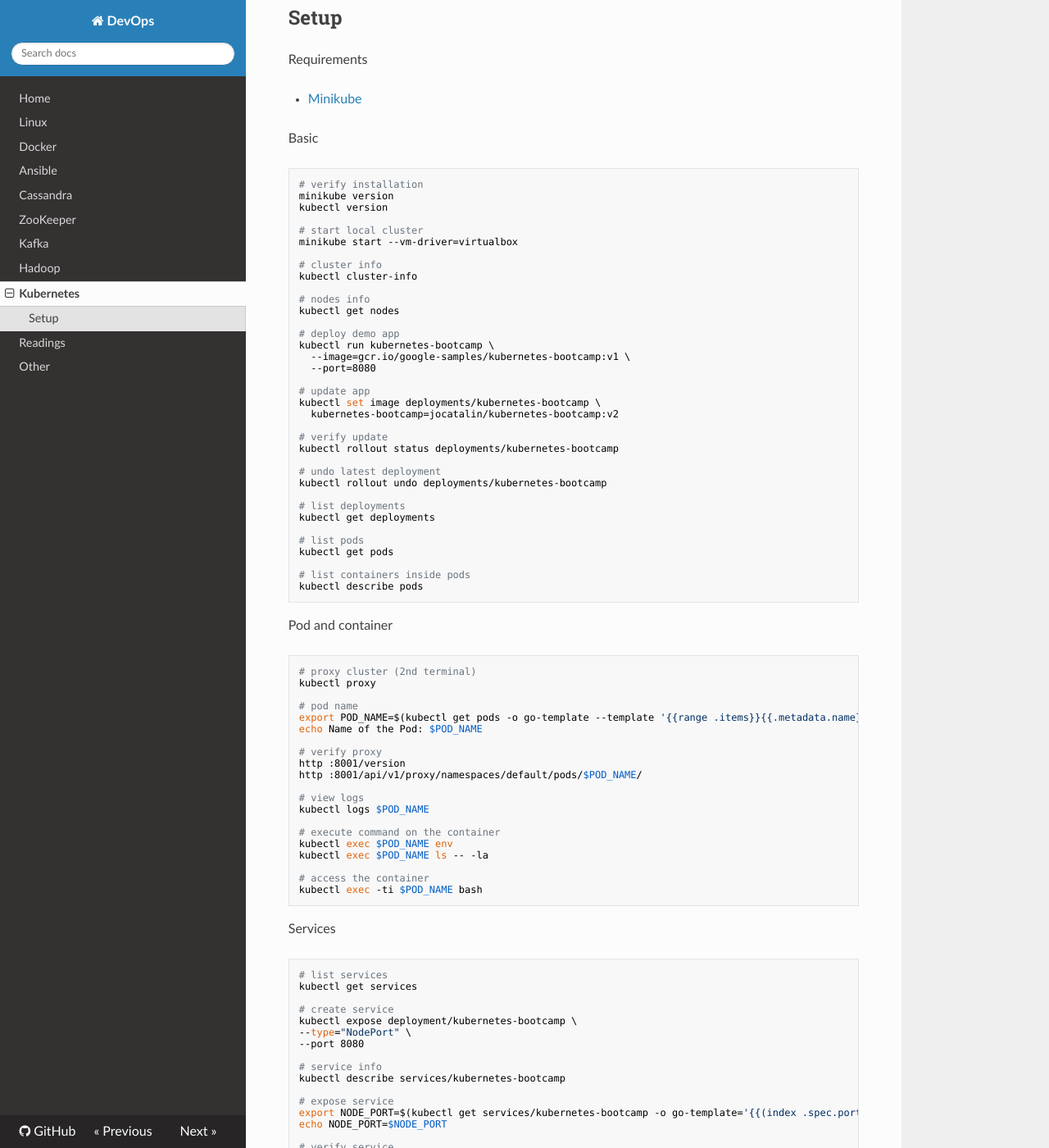
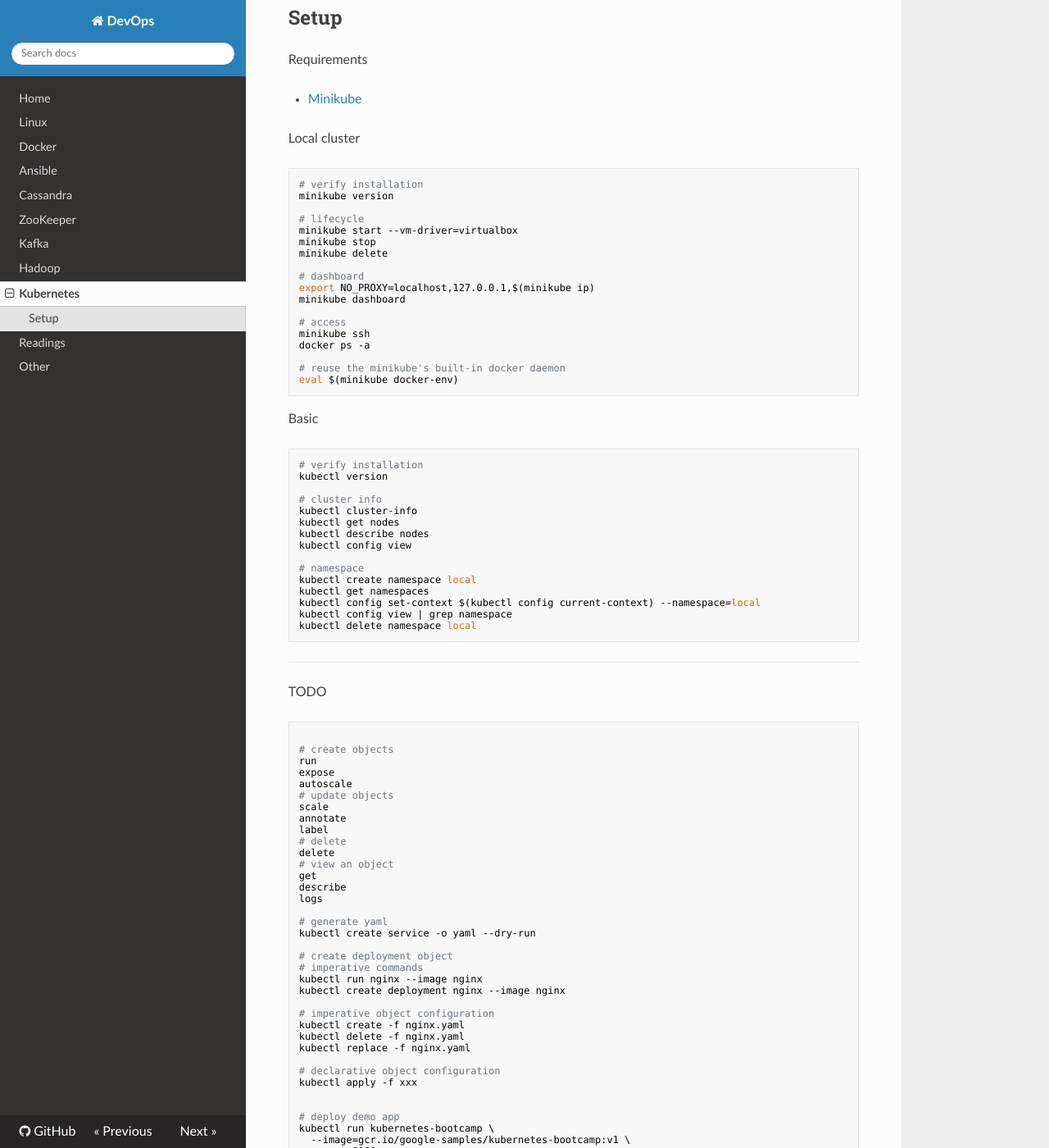
Before and after one commit to niqdev/devops, an MkDocs documentation site: the page built from docs/kubernetes.md, in a window 1280 px wide and 1400 px high, scrolled down 323 px. Shown: the whole window at 82% size. Built offline with MkDocs 1.6.1, drawn with Linux system fonts in a browser that asks for light colours; nearby versions of some CDN libraries; old or Windows-style settings are respelled for this version of MkDocs; some of the changed text lies outside the part shown.

Commit message:
doc: draft kubernetes review

````diff
--- a/docs/kubernetes.md
+++ b/docs/kubernetes.md
@@ -12,20 +12,83 @@ Requirements
 
 * [Minikube](https://github.com/kubernetes/minikube)
 
+Local cluster
+```bash
+# verify installation
+minikube version
+
+# lifecycle
+minikube start --vm-driver=virtualbox
+minikube stop
+minikube delete
+
+# dashboard
+export NO_PROXY=localhost,127.0.0.1,$(minikube ip)
+minikube dashboard
+
+# access
+minikube ssh
+docker ps -a
+
+# reuse the minikube's built-in docker daemon
+eval $(minikube docker-env)
+```
+
 Basic
 ```bash
 # verify installation
-minikube version
 kubectl version
-
-# start local cluster
-minikube start --vm-driver=virtualbox
 
 # cluster info
 kubectl cluster-info
+kubectl get nodes
+kubectl describe nodes
+kubectl config view
 
-# nodes info
-kubectl get nodes
+# namespace
+kubectl create namespace local
+kubectl get namespaces
+kubectl config set-context $(kubectl config current-context) --namespace=local
+kubectl config view | grep namespace
+kubectl delete namespace local
+```
+
+---
+
+TODO
+```bash
+
+# create objects
+run
+expose
+autoscale
+# update objects
+scale
+annotate
+label
+# delete
+delete
+# view an object
+get
+describe
+logs
+
+# generate yaml
+kubectl create service -o yaml --dry-run
+
+# create deployment object
+# imperative commands
+kubectl run nginx --image nginx
+kubectl create deployment nginx --image nginx
+
+# imperative object configuration
+kubectl create -f nginx.yaml
+kubectl delete -f nginx.yaml
+kubectl replace -f nginx.yaml
+
+# declarative object configuration
+kubectl apply -f xxx
+
 
 # deploy demo app
 kubectl run kubernetes-bootcamp \
@@ -47,6 +110,11 @@ kubectl get deployments
 
 # list pods
 kubectl get pods
+TODO
+# filter with equality-based labels
+kubectl get pods -l environment=production,tier=frontend
+# filter with set-based labels
+kubectl get pods -l 'environment in (production),tier in (frontend)'
 
 # list containers inside pods
 kubectl describe pods
@@ -74,6 +142,9 @@ kubectl exec $POD_NAME ls -- -la
 
 # access the container
 kubectl exec -ti $POD_NAME bash
+
+# delete pod
+kubectl delete pod $POD_NAME
 ```
 
 Services
````
